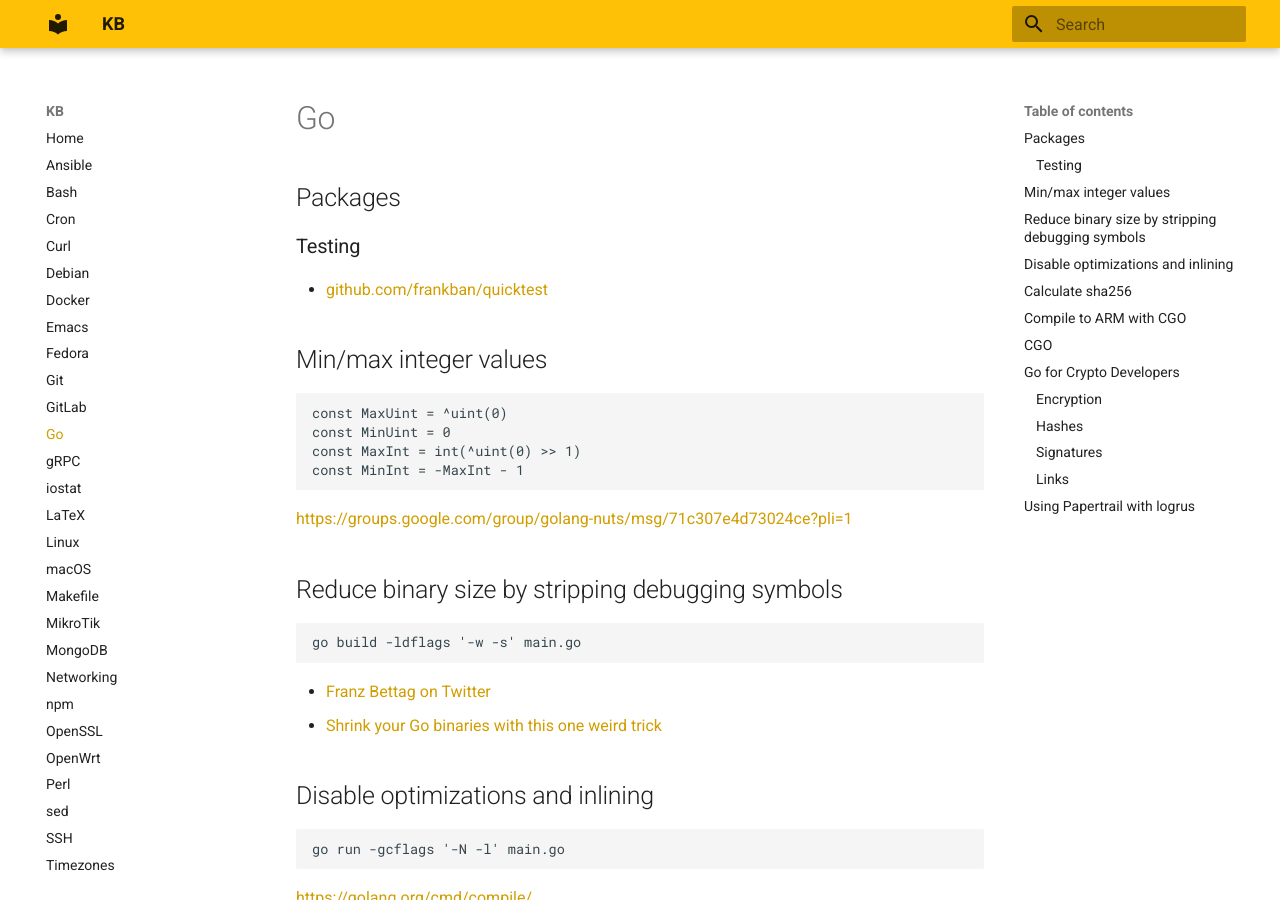
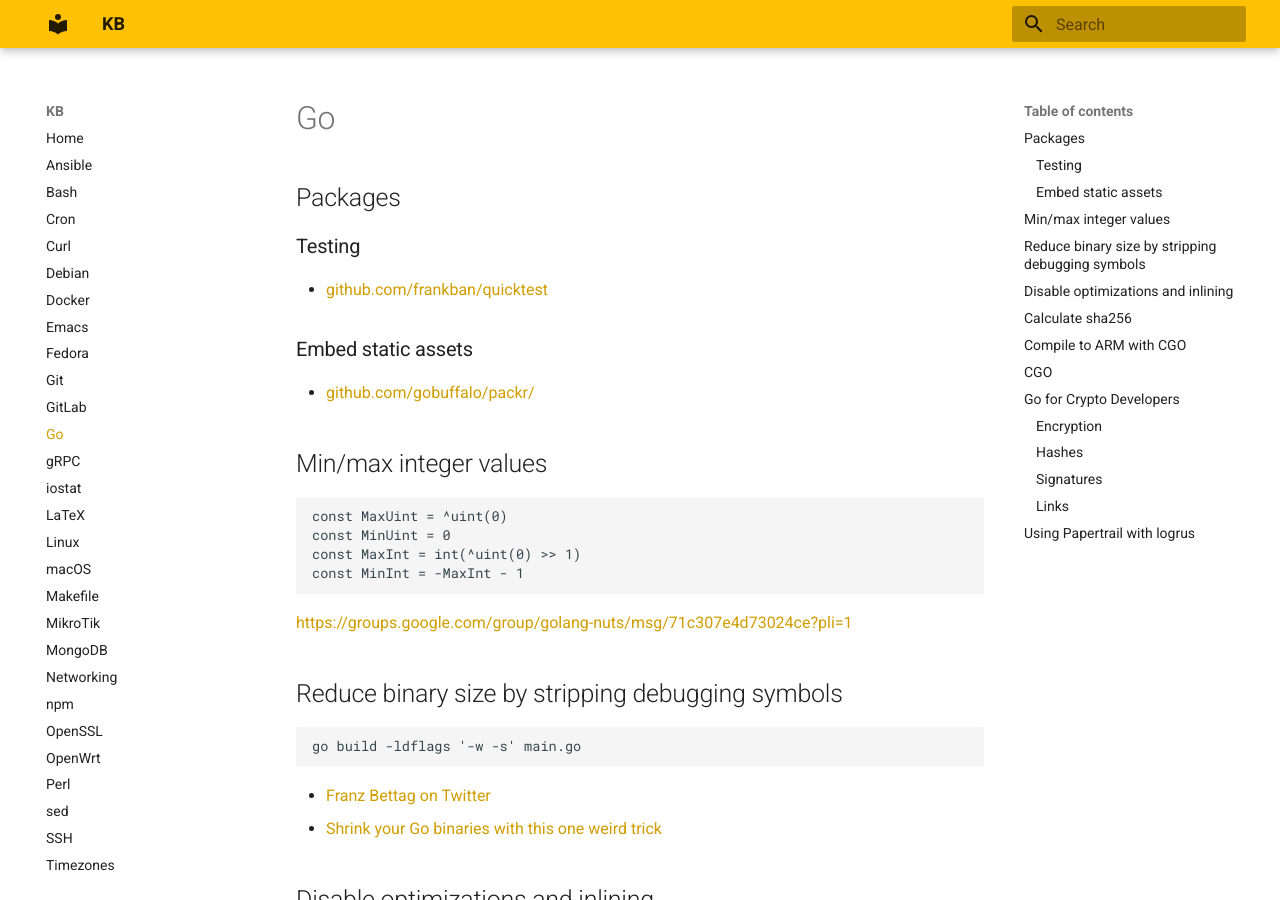
Before and after one commit to mbialon/kb, an MkDocs documentation site: the page built from docs/go.md, in a window 1280 px wide and 900 px high. Built offline with MkDocs 1.6.1 and Material for MkDocs 9.7.7, drawn with Linux system fonts in a browser that asks for light colours.

Commit message:
go: packages

```diff
--- a/docs/go.md
+++ b/docs/go.md
@@ -4,7 +4,11 @@
 
 ### Testing
 
-- [github.com/frankban/quicktest](github.com/frankban/quicktest)
+- [github.com/frankban/quicktest](https://github.com/frankban/quicktest)
+
+### Embed static assets
+
+- [github.com/gobuffalo/packr/](https://github.com/gobuffalo/packr/)
 
 ## Min/max integer values
 
```
